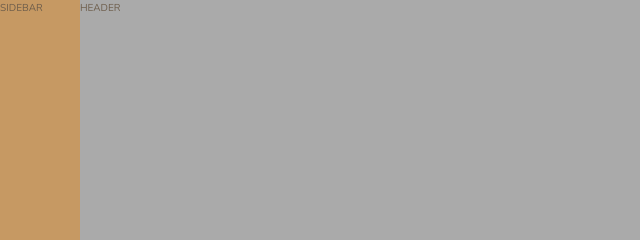
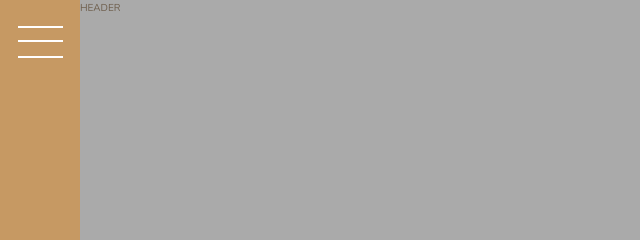
Before and after one commit to Ramy5/Nexter, a website: page index.html in a window 1280 px wide. Shown: the top 240 px of the page, 0-640 px from the left. Drawn offline with nearby package versions, Linux system fonts and the light colour scheme.

Commit message:
Create the simple sidebar

```diff
--- a/index.html
+++ b/index.html
@@ -20,7 +20,9 @@
 
 <body class="container">
   <header class="header">HEADER</header>
-  <div class="sidebar">SIDEBAR</div>
+  <div class="sidebar">
+    <button class="sidebar__btn"></button>
+  </div>
   <div class="realtors">REALTORS</div>
 
   <!-- START FEATURES SECTION -->
--- a/sass/components/_sidebar.scss
+++ b/sass/components/_sidebar.scss
@@ -2,4 +2,33 @@
   background-color: $color-primary;
   grid-column: sidebar-start / sidebar-end;
   grid-row: 1 / -1;
+  display: flex;
+  justify-content: center;
+
+  &__btn {
+    height: 2px;
+    width: 4.5rem;
+    margin-top: 4rem;
+    background-color: #fff;
+    border: none;
+    position: relative;
+
+    &::before,
+    &::after {
+      content: "";
+      width: 4.5rem;
+      height: 2px;
+      background-color: #fff;
+      display: block;
+      position: absolute;
+    }
+
+    &::before {
+      transform: translateY(-1.5rem);
+    }
+
+    &::after {
+      transform: translateY(1.5rem);
+    }
+  }
 }
```
Also changed, not shown: css/style.css.
